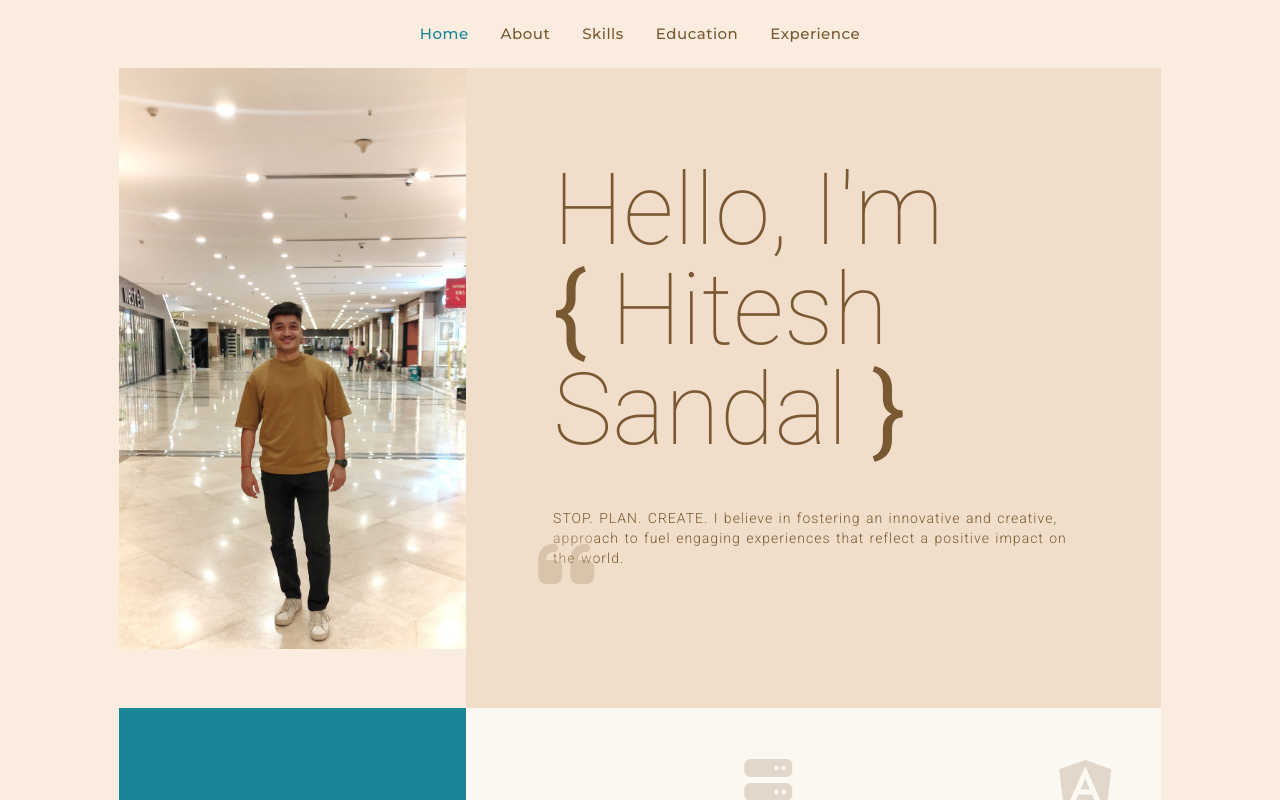
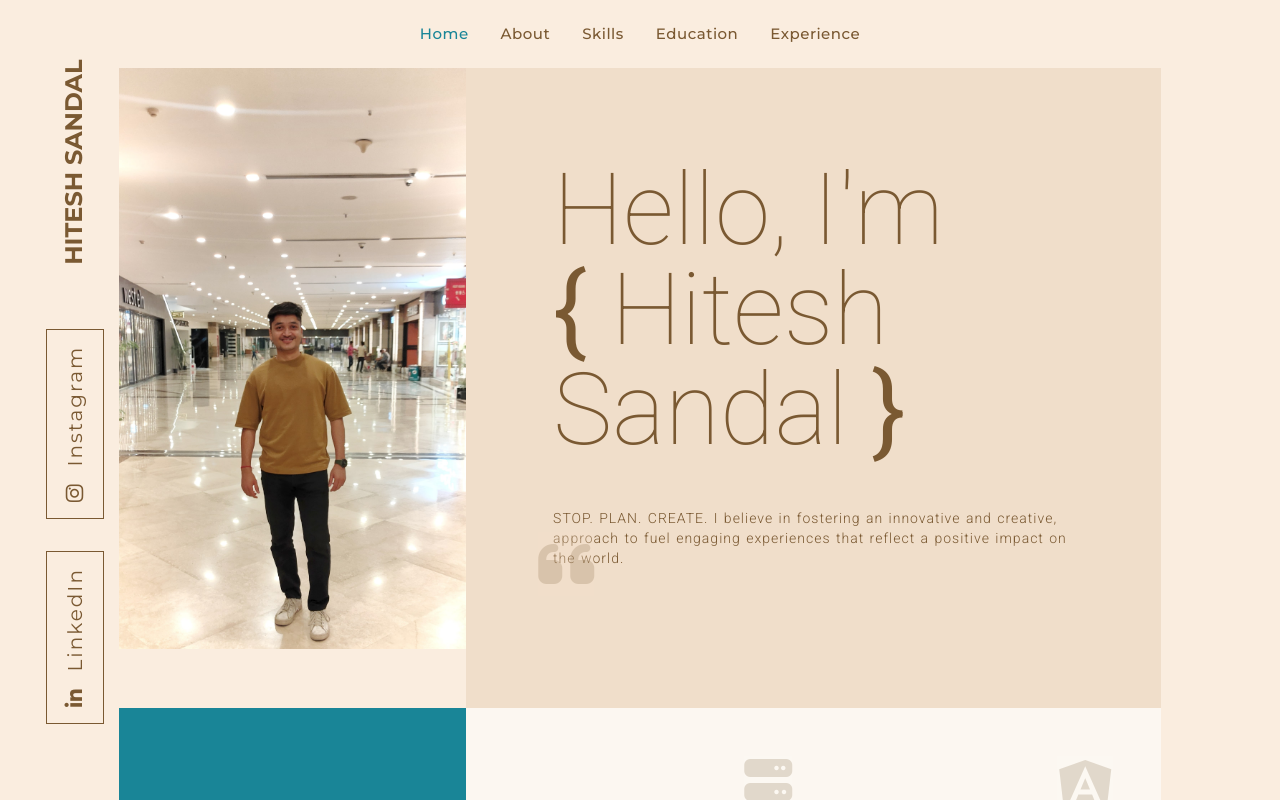
Before and after one commit to hiteshsandal/hiteshsandal.github.io, an Angular app: page / in a window 1280 px wide. Shown: the top 800 px of the page. Built offline with nearby package versions, Linux system fonts and the light colour scheme.

Commit message:
modified social media

```diff
--- a/src/app/main/dashboard/dashboard.component.css
+++ b/src/app/main/dashboard/dashboard.component.css
@@ -202,3 +202,39 @@ i#intro-i{
     margin: 0rem 1rem;
     font-size: 2rem;
 }
+
+
+
+.menu-social-media{
+    position: fixed;
+    transform-origin: 0 0;
+    transform: rotate(-90deg) translateX(100px);
+    letter-spacing: 2px;
+    font-size: 20px;
+    left: 4rem;
+    top: 105%;
+}
+
+.menu-social-media a:not(:last-child){
+    margin: 0rem 1rem;
+    text-decoration: none;
+    padding: 1rem;
+    border: 1px solid #7a5932;
+}
+
+.menu-social-media a i{
+    padding-right: 1rem;
+}
+
+.social-menu-title{
+    text-decoration: none;
+    letter-spacing: normal;
+    text-transform: uppercase;
+    font-weight: 700;
+    font-size: 1.5rem;
+    margin: 0rem 3rem;
+}
+
+.menu-social-media a:hover{
+    color: #198597;
+}
--- a/src/app/main/dashboard/dashboard.component.html
+++ b/src/app/main/dashboard/dashboard.component.html
@@ -10,6 +10,12 @@
 
 </header>
 
+<div class="d-flex" style="position: relative;">
+    <div class="menu-social-media d-sm-none d-lg-block justify-content-center align-items-center">
+        <a href="https://www.instagram.com/hiteshsandal11/" class="shade-dark font-montserrat" target="_blank"><i class="fa fa-linkedin" aria-hidden="true"></i>LinkedIn</a>
+        <a href="https://www.linkedin.com/in/hitesh-sandal-289896138/" class="shade-dark font-montserrat" target="_blank"><i class="fa fa-instagram" aria-hidden="true"></i>Instagram</a>
+        <a class="social-menu-title font-montserrat shade-dark d-xs-none">Hitesh Sandal</a>
+    </div>
 
     <div class="main-component">
         <!-- introduction -->
@@ -139,6 +145,5 @@
 </div>
 
 
-
-
 </div>
+</div>
```
Also changed, not shown: 4 other files (tests, documents, lock files or other folders). Lines whose indentation alone changed are shown as unchanged.
